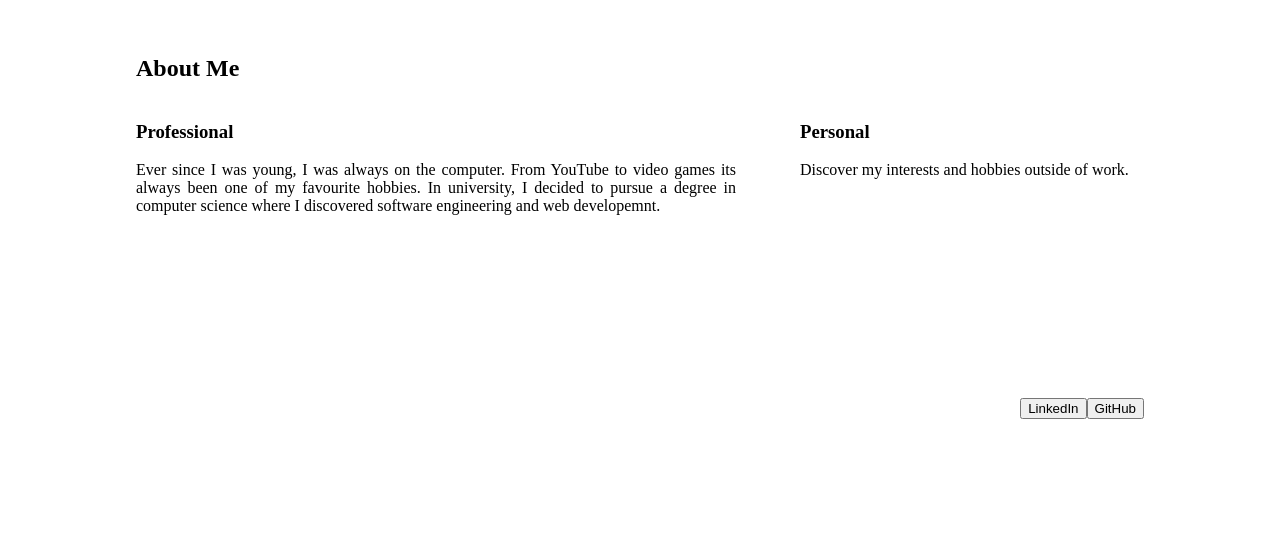
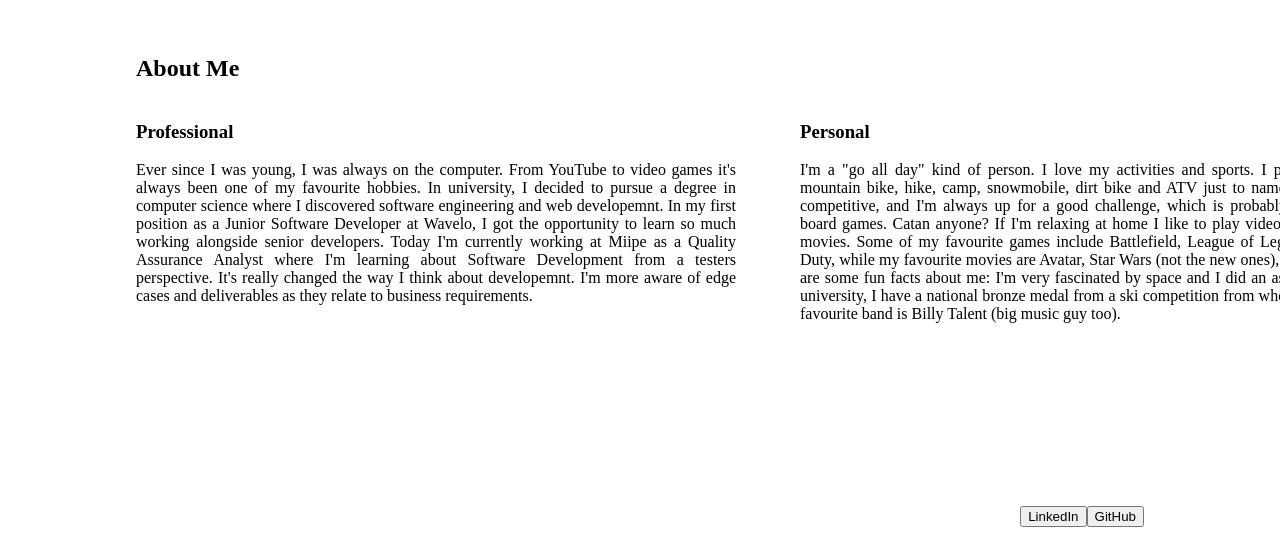
Before and after one commit to Josh-Zak/Portfolio, a Vue app: page / in a window 1280 px wide. Shown: the part 1240-1789 px from the top of the page. Before the commit the page ends 1681 px from the top, so only its background shows below. Built offline with nearby package versions, Linux system fonts and the light colour scheme; the HTML template or start-up script is replaced by a standard one.

Commit message:
Filled out about me section

```diff
--- a/src/App.vue
+++ b/src/App.vue
@@ -36,14 +36,32 @@
                     <h3>Professional</h3>
                     <p>
                         Ever since I was young, I was always on the computer. From YouTube to
-                        video games its always been one of my favourite hobbies. In university,
+                        video games it's always been one of my favourite hobbies. In university,
                         I decided to pursue a degree in computer science where I discovered
-                        software engineering and web developemnt.
+                        software engineering and web developemnt. In my first position as a
+                        Junior Software Developer at Wavelo, I got the opportunity to learn so
+                        much working alongside senior developers. Today I'm currently working at
+                        Miipe as a Quality Assurance Analyst where I'm learning about Software
+                        Development from a testers perspective. It's really changed the way I
+                        think about developemnt. I'm more aware of edge cases and deliverables as
+                        they relate to business requirements.
                     </p>
                 </div>
                 <div class="personal">
                     <h3>Personal</h3>
-                    <p>Discover my interests and hobbies outside of work.</p>
+                    <p>
+                        I'm a "go all day" kind of person. I love my activities and sports. I play
+                        hockey, I ski, mountain bike, hike, camp, snowmobile, dirt bike and ATV
+                        just to name a few. I'm super competitive, and I'm always up for a good
+                        challenge, which is probably why I also love board games. Catan anyone?
+                        If I'm relaxing at home I like to play video games and watch movies. Some
+                        of my favourite games include Battlefield, League of Legends, and Call of
+                        Duty, while my favourite movies are Avatar, Star Wars (not the new ones),
+                        and Batman. Here are some fun facts about me: I'm very fascinated by space
+                        and I did an astronomy minor in university, I have a national bronze medal
+                        from a ski competition from when I was 8, and my favourite band is Billy Talent
+                        (big music guy too).
+                    </p>
                 </div>
             </div>
         </div>
```
